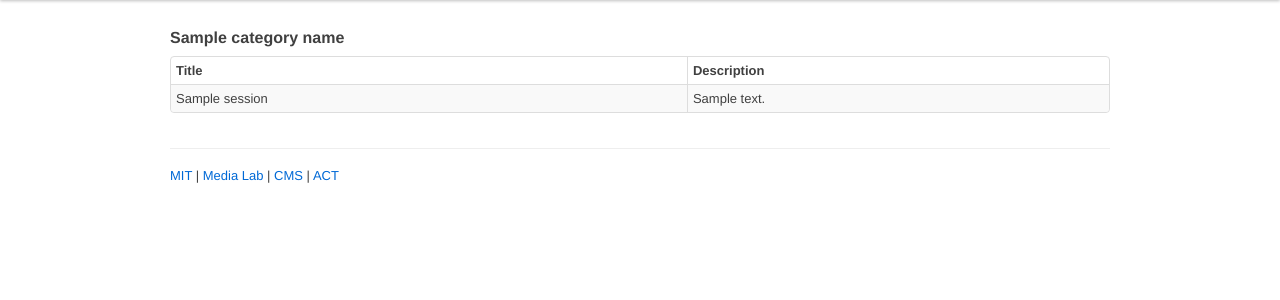
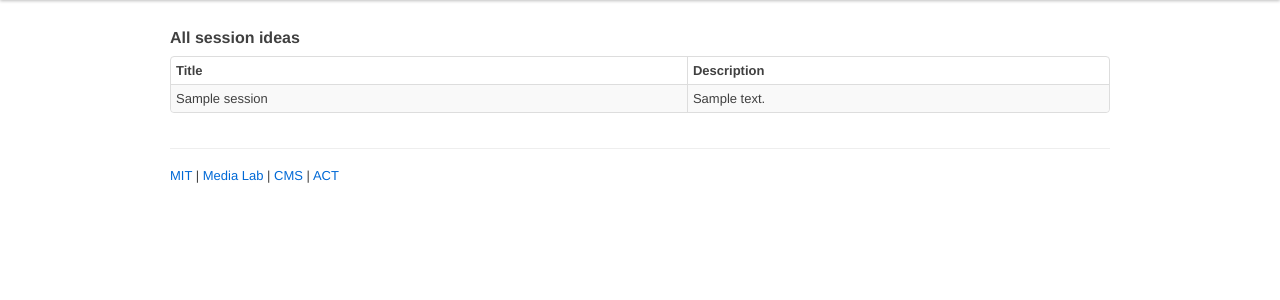
Before and after one commit to ricarose/shekho, a Django app: template templates/session/browse.html in a window 1280 px wide. Shown: the part 40-340 px from the top of the page. Run offline with Django 3.2, Linux system fonts and the light colour scheme; the template is opened without the code that fills it: most values are stand-ins (such as "Sample title", 1, 10 or a date in 2020); some libraries are stand-ins or nearby versions.

Commit message:
Header text to the browse list

```diff
--- a/templates/session/browse.html
+++ b/templates/session/browse.html
@@ -25,7 +25,7 @@ $(function() {
 
 <div class="row">
  <div class="span16">
-  <h4>{{ category_name }}</h4>
+  <h4>All session ideas</h4>
   <table class="condensed-table bordered-table zebra-striped">
     <thead>
           <tr>
```
